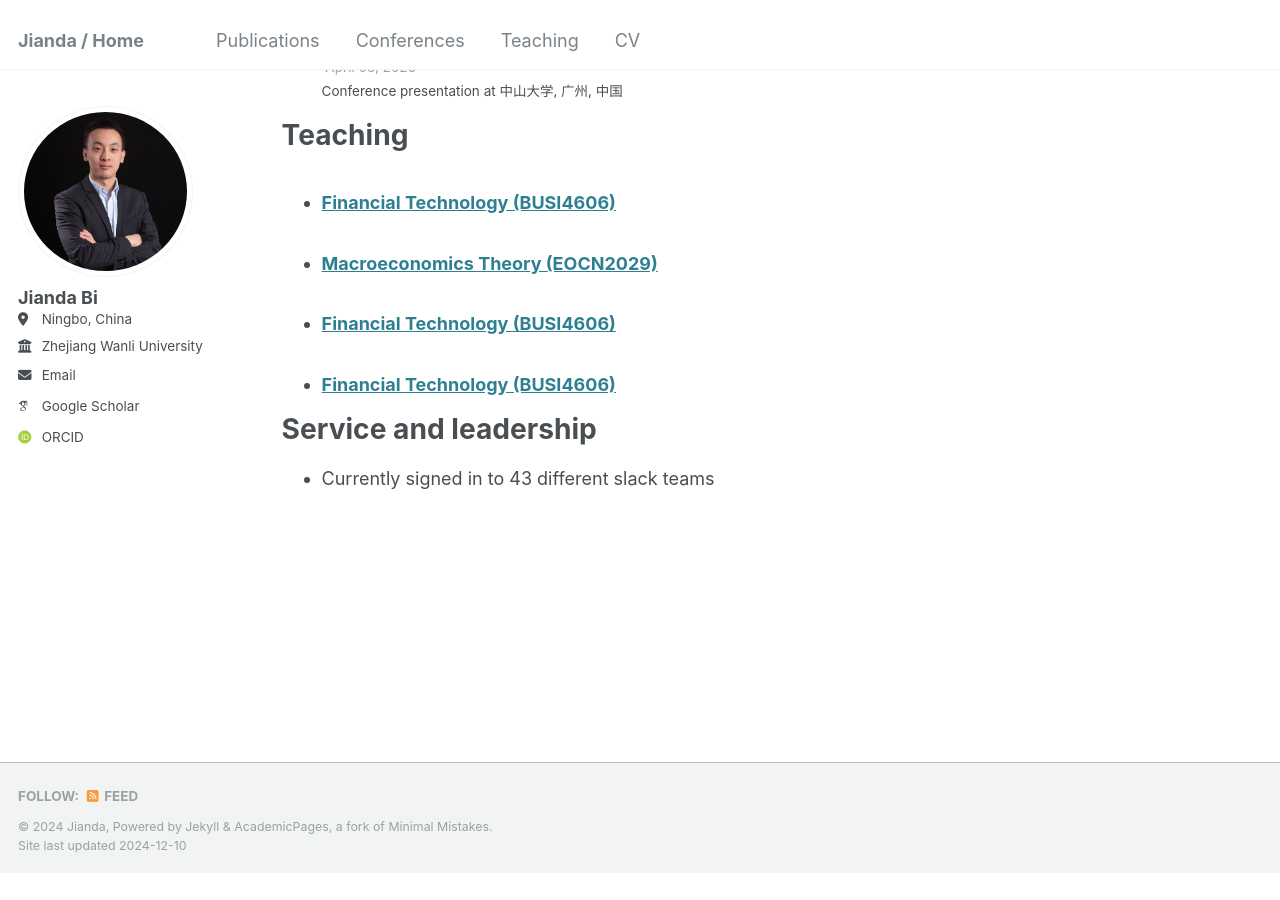
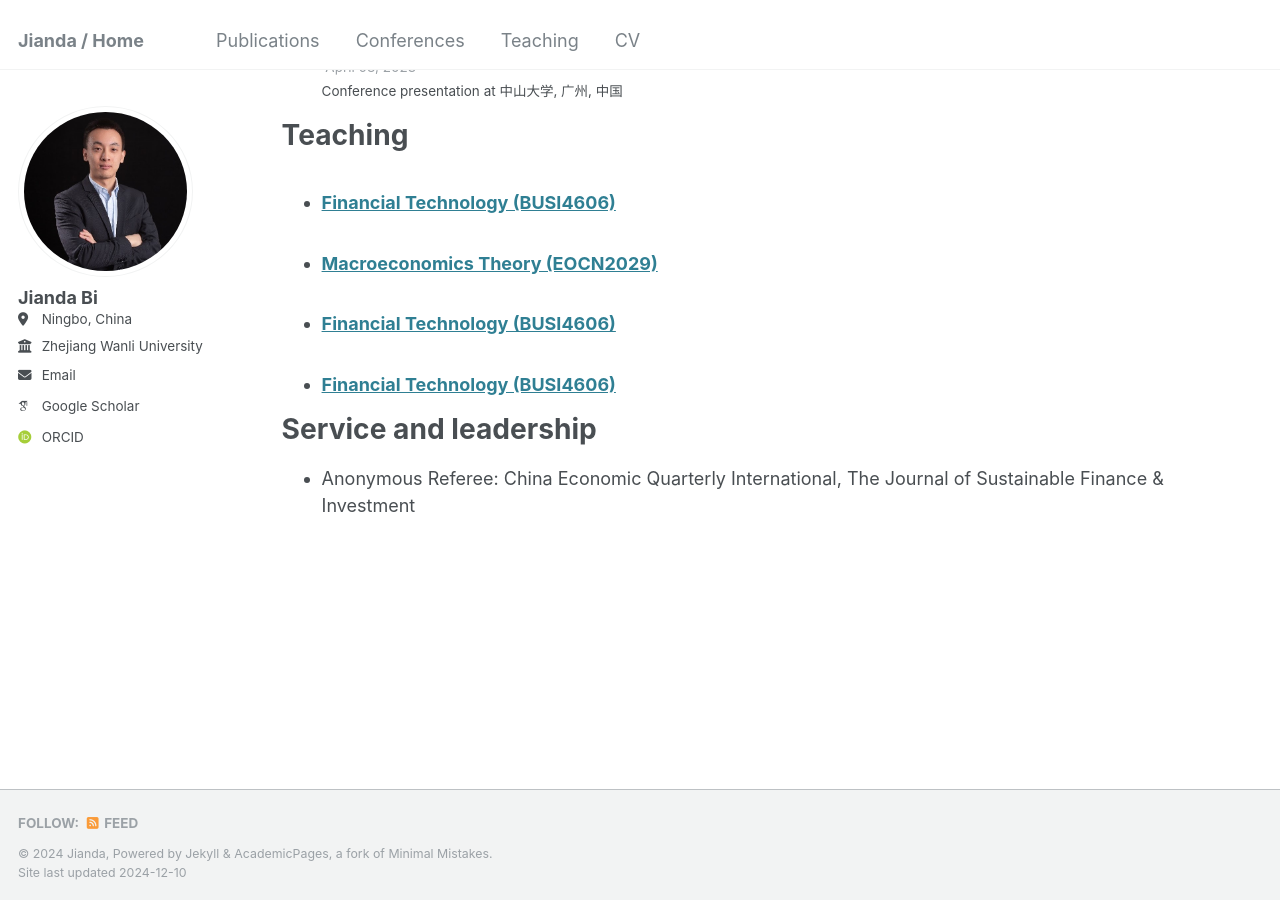
Before and after one commit to JiandaBi/Jianda.github.io, a Jekyll site: the page built from _pages/cv.md, in a window 1280 px wide and 900 px high, scrolled down 1444 px. Built offline with Jekyll 4.4.1, drawn with Linux system fonts in a browser that asks for light colours; some web fonts are replaced; before the commit the page ends 2317 px from its top, so only the background shows below that.

Commit message:
Update cv.md

```diff
--- a/_pages/cv.md
+++ b/_pages/cv.md
@@ -57,4 +57,4 @@ Teaching
 
 Service and leadership
 ======
-* Currently signed in to 43 different slack teams
+*  Anonymous Referee: China Economic Quarterly International, The Journal of Sustainable Finance & Investment
```
